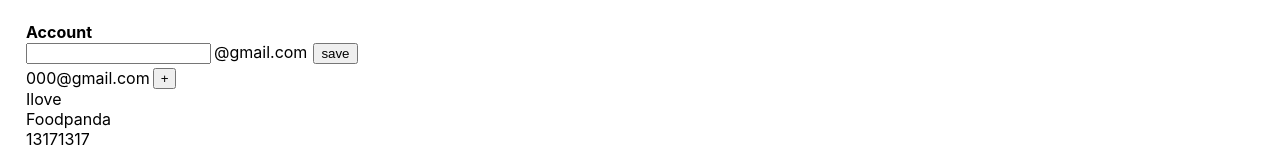
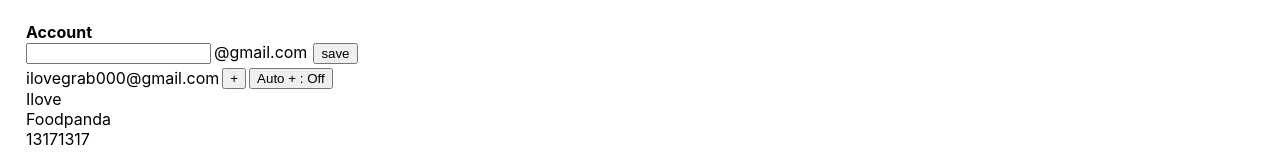
Before and after one commit to book1317/react-sms-pincode-auto-refresh, a React (Create React App) app: page / in a window 1280 px wide. Shown: the part 481-639 px from the top of the page. Built offline with nearby package versions, Linux system fonts and the light colour scheme; no server answers.

Commit message:
save on local

```diff
--- a/src/App.css
+++ b/src/App.css
@@ -145,7 +145,7 @@
 }
 
 .copyBox {
-    position: absolute;
+    position: fixed;
     padding: 20px;
     top: 10px;
     left: 10px;
--- a/src/App.js
+++ b/src/App.js
@@ -30,12 +30,16 @@
         email: '',
         emailCount: 0,
         showCopy: false,
+        isEnableAutoPlus: false,
     };
 
     async componentDidMount() {
         const urlParams = this.urlParams;
-        const email = urlParams.get('email') || 'ilovegrab';
-        const emailCount = parseInt(urlParams.get('emailCount')) || 0;
+        const email = localStorage.getItem('email');
+        const emailCount = parseInt(localStorage.getItem('emailCount')) || 0;
+        const isEnableAutoPlus = parseInt(localStorage.getItem('isEnableAutoPlus')) === 1;
+        // const email = urlParams.get('email') || 'ilovegrab';
+        // const emailCount = parseInt(urlParams.get('emailCount')) || 0;
         const apikey = urlParams.get('key');
         const app = urlParams.get('app') || 'foodpanda';
         const country = urlParams.get('country') || 'thailand';
@@ -46,7 +50,7 @@
 
         const money = await getMoney(params);
 
-        await this.setState({ params, money, email, emailCount });
+        await this.setState({ params, money, email, emailCount, isEnableAutoPlus });
         await this.refresh();
     }
 
@@ -133,7 +137,7 @@
 
     replaceParams = () => {
         const newParams = this.urlParams.toString();
-        const newURL = window.location.origin + '/?' + newParams;
+        const newURL = window.location.origin + window.location.pathname + '?' + newParams;
         window.location.replace(newURL);
     };
 
@@ -158,6 +162,7 @@
             emailCount,
             showCopy,
             copyText,
+            isEnableAutoPlus,
         } = this.state;
         const { apikey, app, country, address1, address2, address3 } = params;
 
@@ -270,30 +275,57 @@
                     <button
                         style={{ marginLeft: '6px' }}
                         onClick={() => {
-                            this.setParams('email', email);
-                            this.setParams('emailCount', 0);
-                            this.replaceParams();
+                            if (email) {
+                                localStorage.setItem('email', email);
+                            } else {
+                                localStorage.removeItem('email');
+                            }
+                            localStorage.setItem('emailCount', 0);
                             this.setState({ emailCount: 0, email });
+
+                            // this.setParams('email', email);
+                            // this.setParams('emailCount', 0);
+                            // this.replaceParams();
                         }}
                     >
                         save
                     </button>
                     <div>
                         <div className={'emailCount'}>
-                            <CopyButton onCopied={this.onCopy}>
-                                {email}
-                                {emailCount.toString().padStart(3, '0')}@gmail.com
-                            </CopyButton>
+                            <div
+                                onClick={() => {
+                                    if (isEnableAutoPlus) {
+                                        const newEmailCount = emailCount + 1;
+                                        localStorage.setItem('emailCount', newEmailCount);
+                                        this.setState({ emailCount: newEmailCount });
+                                    }
+                                }}
+                            >
+                                <CopyButton onCopied={this.onCopy}>
+                                    {email || 'ilovegrab'}
+                                    {emailCount.toString().padStart(3, '0')}@gmail.com
+                                </CopyButton>
+                            </div>
                             <button
                                 className={'countButton'}
                                 onClick={() => {
-                                    let newEmailCount = emailCount + 1;
-                                    this.setParams('emailCount', newEmailCount);
-                                    this.replaceParams();
+                                    const newEmailCount = emailCount + 1;
+                                    localStorage.setItem('emailCount', newEmailCount);
                                     this.setState({ emailCount: newEmailCount });
+                                    // this.setParams('emailCount', newEmailCount);
+                                    // this.replaceParams();
                                 }}
                             >
                                 +
+                            </button>
+                            <button
+                                className={'countButton'}
+                                onClick={() => {
+                                    localStorage.setItem('isEnableAutoPlus', !isEnableAutoPlus ? 1 : 0);
+                                    this.setState({ isEnableAutoPlus: !isEnableAutoPlus });
+                                }}
+                            >
+                                Auto + : {isEnableAutoPlus ? 'On' : 'Off'}
                             </button>
                         </div>
                     </div>
```
